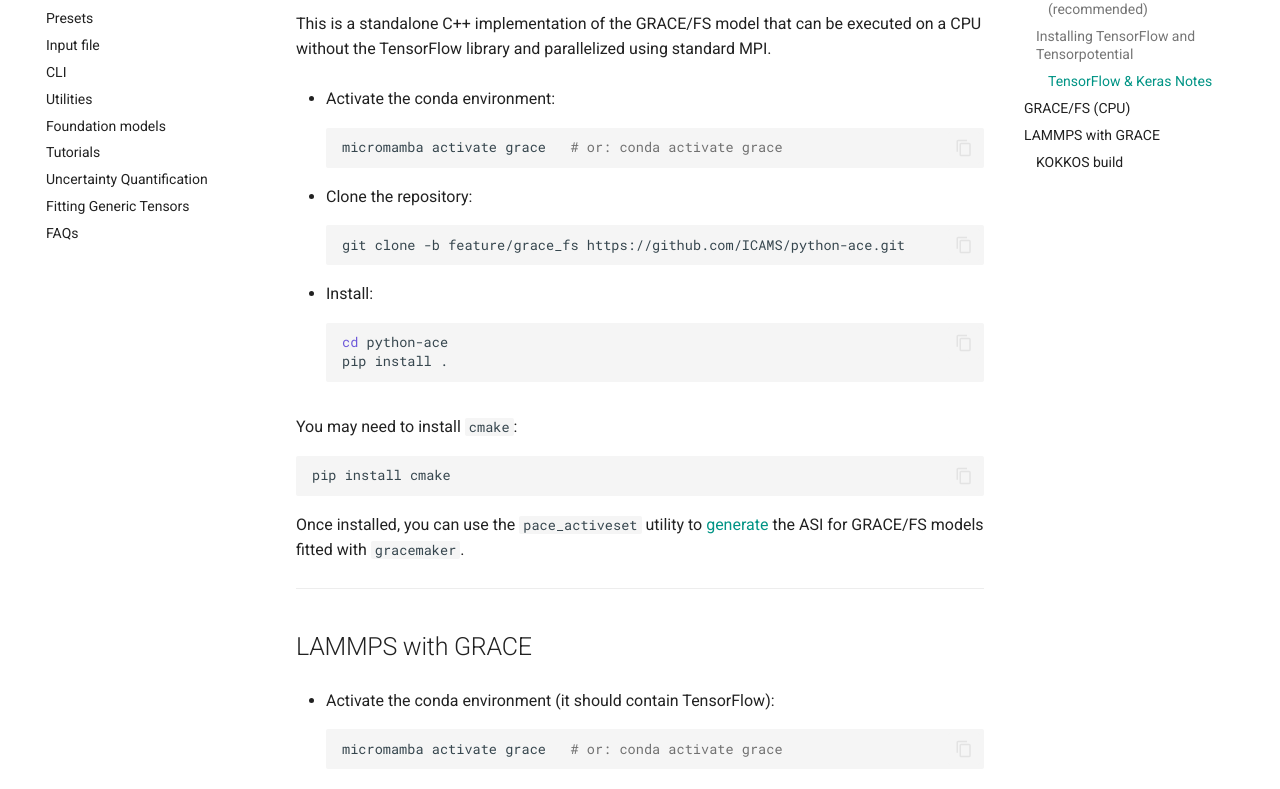
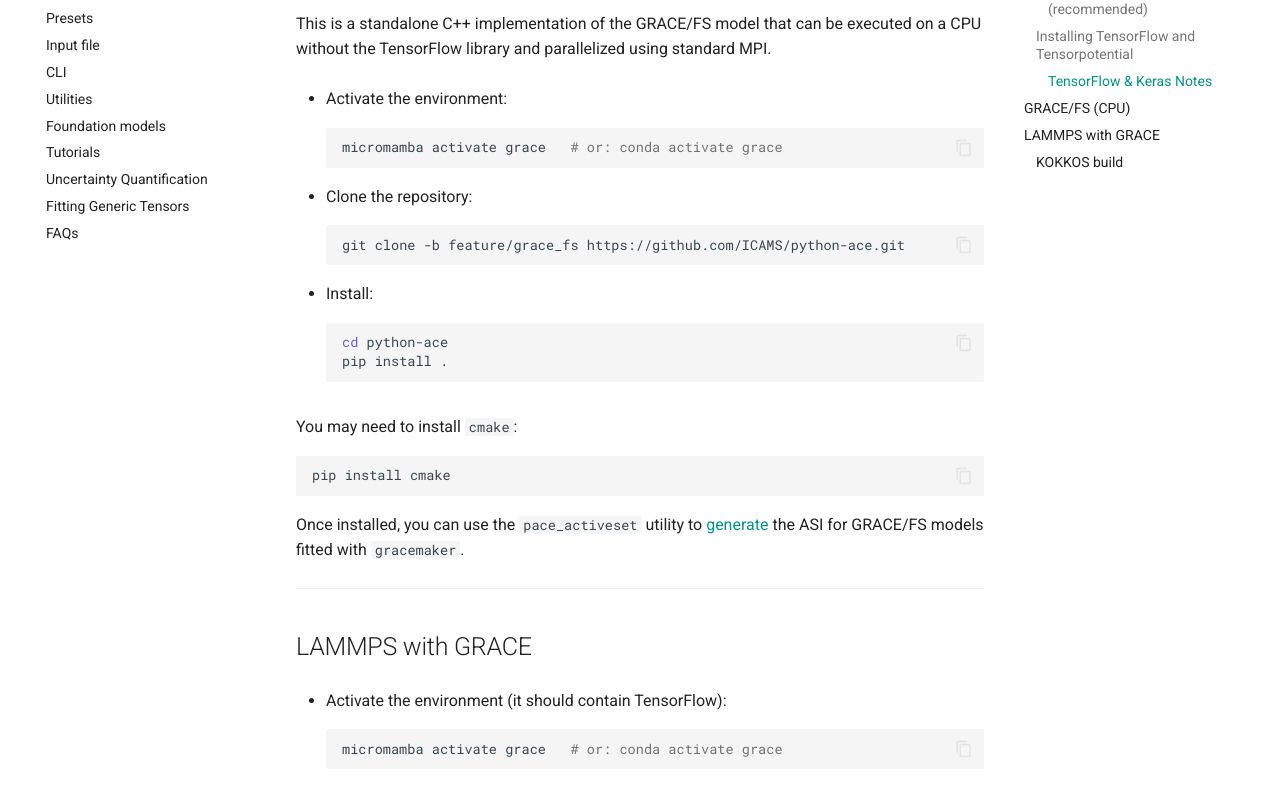
Before and after one commit to ICAMS/grace-tensorpotential, an MkDocs documentation site: the page built from docs/gracemaker/install.md, in a window 1280 px wide and 1400 px high, scrolled down 1541 px. Shown: the part 171-960 px from the top of the window. Built offline with MkDocs 1.6.1 and Material for MkDocs 9.7.7, drawn with Linux system fonts in a browser that asks for light colours.

Commit message:
docs: tidy environment wording and the bucketing note
Say "activate the environment" where the command uses micromamba, and drop
the redundant sentence about how "auto" bucketing picks its count (the
per-key description right below it already explains it).

Co-Authored-By: Claude Opus 5 <noreply@anthropic.com>
Claude-Session: https://claude.ai/code/session_017yByUFgshfVswSi5Yo6HJH

````diff
--- a/docs/gracemaker/install.md
+++ b/docs/gracemaker/install.md
@@ -74,7 +74,7 @@ Learn more [here](../foundation/#pretrained-grace-foundation-models).
 
 This is a standalone C++ implementation of the GRACE/FS model that can be executed on a CPU without the TensorFlow library and parallelized using standard MPI.
 
-* Activate the conda environment:
+* Activate the environment:
 ```bash
 micromamba activate grace   # or: conda activate grace
 ```
@@ -101,7 +101,7 @@ Once installed, you can use the `pace_activeset` utility to [generate](../quicks
 
 ## LAMMPS with GRACE
 
-* Activate the conda environment (it should contain TensorFlow):
+* Activate the environment (it should contain TensorFlow):
 ```bash
 micromamba activate grace   # or: conda activate grace
 ```
````
Also changed, not shown: docs/gracemaker/inputfile.md (+1 -2 lines).
